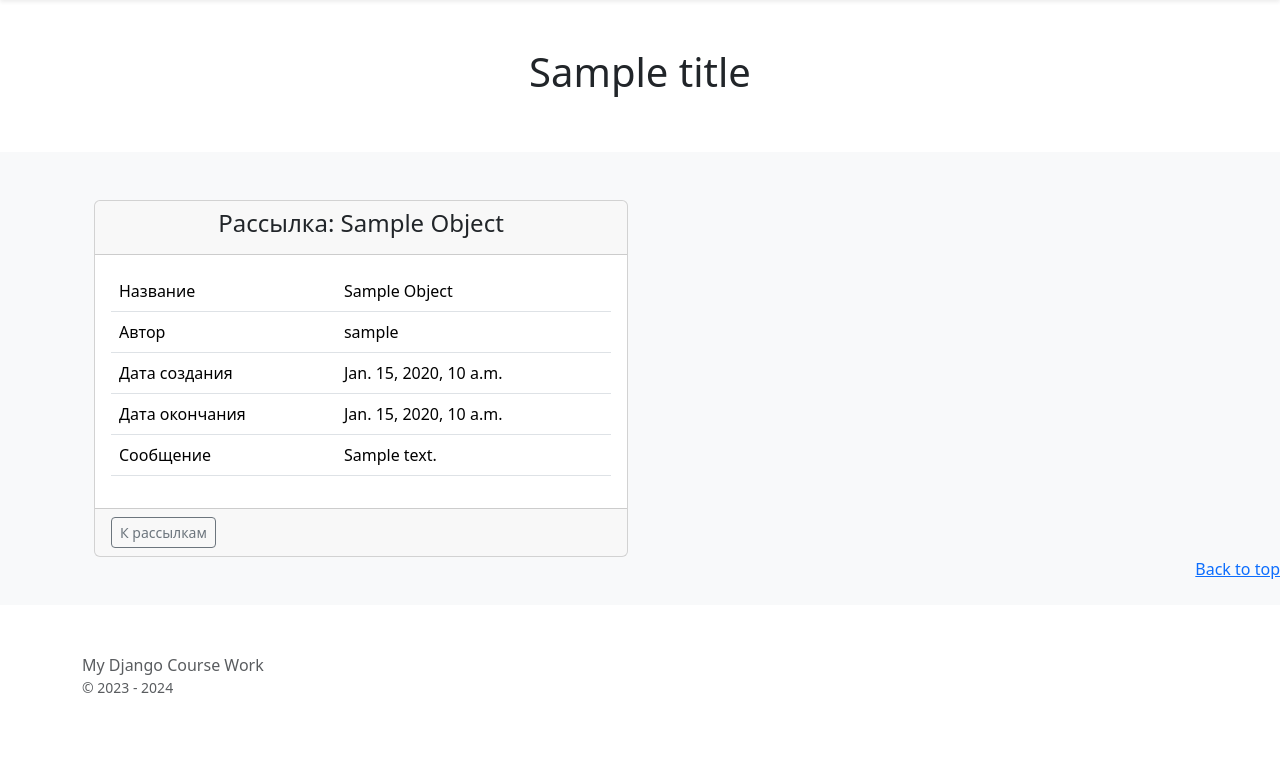
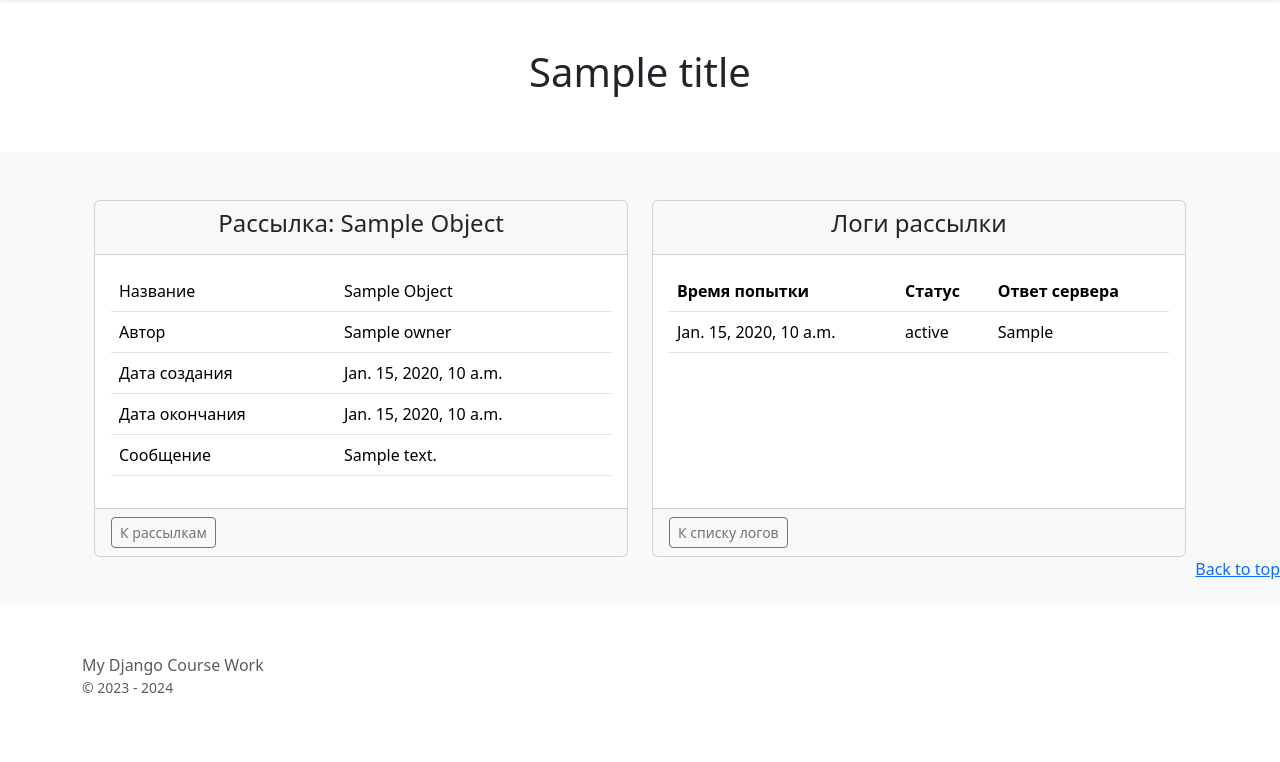
Before and after one commit to skysaika/cworkdjango, a Django app: template mailing/templates/mailing/mailing_detail.html in a window 1280 px wide. Shown: the part 56-818 px from the top of the page. Run offline with Django 5.2, Linux system fonts and the light colour scheme; the template is opened without the code that fills it: most values are stand-ins (such as "Sample title", 1, 10 or a date in 2020); parts of the project's set-up code (start-up, migrations or seed data) failed here and were passed over; some libraries are stand-ins or nearby versions.

Commit message:
Add col to table with info Log and change path in row "Автор"

```diff
--- a/mailing/templates/mailing/mailing_detail.html
+++ b/mailing/templates/mailing/mailing_detail.html
@@ -21,7 +21,7 @@
                             </tr>
                             <tr>
                                 <td>Автор</td>
-                                <td>{{ object.author.username }}</td>  <!-- Добавлено поле автора -->
+                                <td>{{ object.owner }}</td>  <!-- Добавлено поле автора -->
                             </tr>
                             <tr>
                                 <td>Дата создания</td>
@@ -35,18 +35,51 @@
                                 <td>Сообщение</td>
                                 <td>{{ object.message }}</td>
                             </tr>
-
                         </table>
-
                     </div>
 
                     <div class="card-footer">
                         <div class="btn-group">
                             <a href="{% url 'mailing:mailing_list' %}" type="button"
                                class="btn btn-sm btn-outline-secondary">К рассылкам</a>
-
                         </div>
-
+                    </div>
+                </div>
+            </div>
+            <div class="col-6">
+                <div class="card box-shadow h-100">
+                    <div class="card-header">
+                        <h4 class="card-title text-center">Логи рассылки</h4>
+                    </div>
+                    <div class="card-body">
+                        <table class="table">
+                            <thead>
+                                <tr>
+                                    <th>Время попытки</th>
+                                    <th>Статус</th>
+                                    <th>Ответ сервера</th>
+                                </tr>
+                            </thead>
+                            <tbody>
+                                {% for log in logs %}
+                                <tr>
+                                    <td>{{ log.send_time }}</td>
+                                    <td>{{ log.get_attempt_status_display }}</td>
+                                    <td>{{ log.server_response }}</td>
+                                </tr>
+                                {% empty %}
+                                <tr>
+                                    <td colspan="3">Логи отсутствуют.</td>
+                                </tr>
+                                {% endfor %}
+                            </tbody>
+                        </table>
+                    </div>
+                <div class="card-footer">
+                        <div class="btn-group">
+                            <a href="{% url 'mailing:log_list' %}" type="button"
+                               class="btn btn-sm btn-outline-secondary">К списку логов</a>
+                        </div>
                     </div>
                 </div>
             </div>
```
